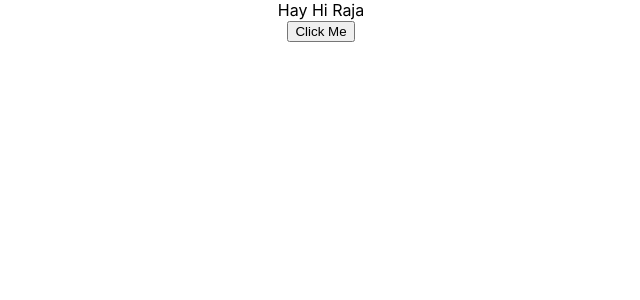
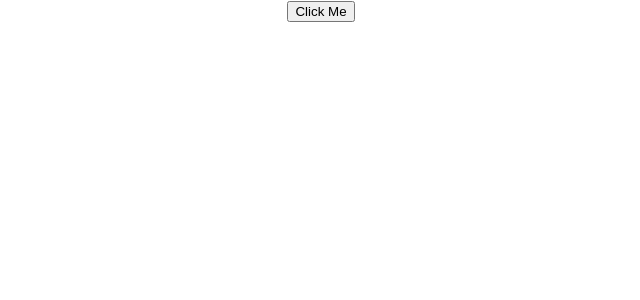
Before and after one commit to Raja9885/Reactjs, a React (Create React App) app in the folder raja/: page / in a window 1280 px wide. Shown: the top 300 px of the page, without its empty margins (319-959 px from the left). Built offline with nearby package versions, Linux system fonts and the light colour scheme.

Commit message:
props methods done

```diff
--- a/raja/src/App.js
+++ b/raja/src/App.js
@@ -1,11 +1,12 @@
 import React from 'react';
 // import React, { Components } from 'react';
 import './App.css';
-import EventBind from './components/EventBind';
+import ParentComponent from './components/ParentComponent';
+// import EventBind from './components/EventBind';
 //  import Greet from './components/Greet';
 //  import Welcome from './components/Welcome';
 //  import Hello from './components/Hello';
-// import FunctionClick from './components/FunctionClick';
+//  import FunctionClick from './components/FunctionClick';
 
 // class App extends React.Component {
 //   render() {
@@ -18,8 +19,9 @@
   render() {
    return (
      <div className="App">
-      <EventBind />
-      {/* <FunctionClick /> */}
+      <ParentComponent />
+      {/* <EventBind /> */}
+       {/* <FunctionClick />  */}
      {/* <Greet name='raja' heroName='Rajasekhar'>
       <p>This is my Name</p>
      </Greet>
--- /dev/null
+++ b/raja/src/components/ChildComponent.js
@@ -0,0 +1,11 @@
+import React from 'react'
+
+function ChildComponent(props) {
+  return (
+    <div>
+      <button onClick={() => props.greetHandler("Rajasekhar")}> Click Me</button>
+    </div>
+  )
+}
+
+export default ChildComponent
--- /dev/null
+++ b/raja/src/components/ParentComponent.js
@@ -0,0 +1,26 @@
+import React, { Component } from 'react'
+import ChildComponent from './ChildComponent'
+
+class ParentComponent extends Component {
+    constructor(props) {
+      super(props)
+
+      this.state = {
+         ParentName :'Narasimhulu'
+      }
+      this.greetParent = this.greetParent.bind(this)
+    }
+     greetParent(childName){
+        alert(`Hello ${this.state.ParentName} from ${childName}`)
+     }
+
+  render() {
+    return (
+      <div>
+        <ChildComponent greetHandler={this.greetParent}/>
+      </div>
+    )
+  }
+}
+
+export default ParentComponent
```
